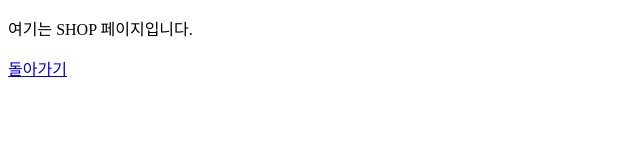
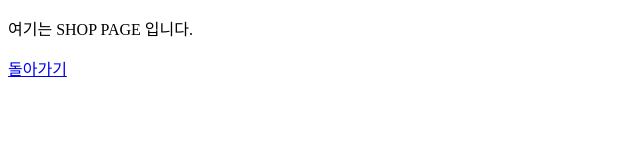
Before and after one commit to YoonHakyoung/rapaeng1, a plain HTML site: page shop/index.html in a window 1280 px wide. Shown: the full height of the page, 0-640 px from the left. Drawn offline with Linux system fonts and the light colour scheme.

Commit message:
no message

```diff
--- a/shop/index.html
+++ b/shop/index.html
@@ -5,7 +5,7 @@
 		<meta charset="utf-8">
 	</head>
 	<body>
-		<p> 여기는 SHOP 페이지입니다. </p>
+		<p> 여기는 SHOP PAGE 입니다. </p>
 		<p><a href="../index.html">돌아가기</a></p>
 	</body>
 </html>
```
